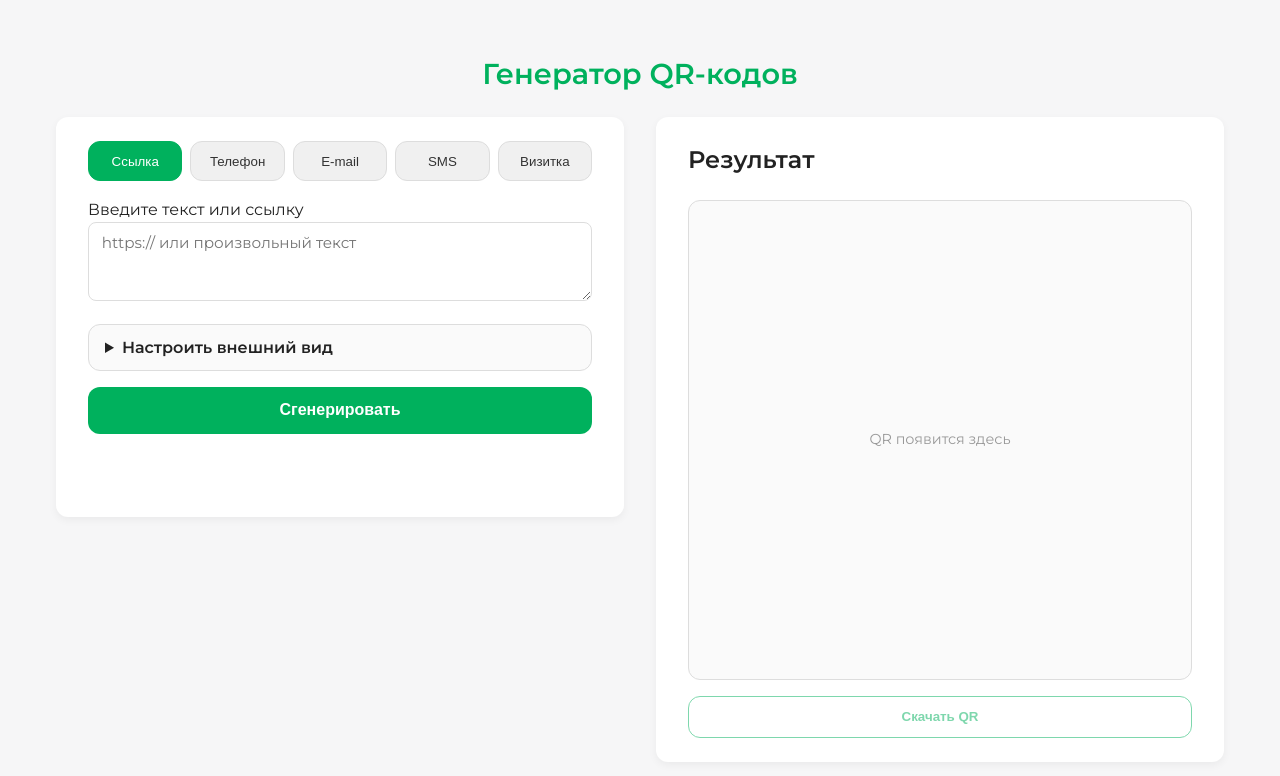
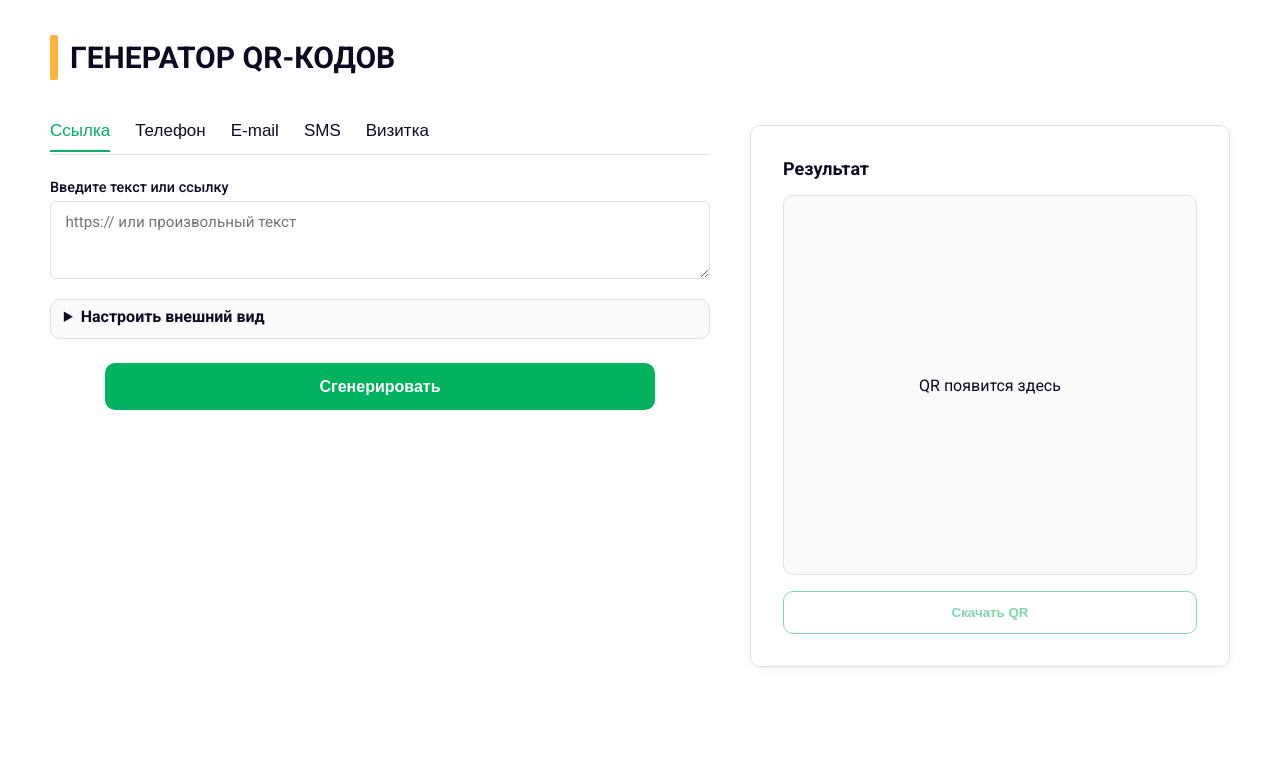
Before and after one commit to NikitaPetrosienko/QR-Generator, a plain HTML site: page frontend/index.html in a window 1280 px wide. Drawn offline with Linux system fonts and the light colour scheme.

Commit message:
state 24.10v2

```diff
--- a/frontend/index.html
+++ b/frontend/index.html
@@ -4,17 +4,19 @@
   <meta charset="UTF-8" />
   <meta name="viewport" content="width=device-width, initial-scale=1.0" />
   <title>Генератор QR-кодов</title>
-  <link href="https://fonts.googleapis.com/css2?family=Montserrat:wght@400;500;600&display=swap" rel="stylesheet">
+  <link href="https://fonts.googleapis.com/css2?family=Roboto:wght@400;500;700&display=swap" rel="stylesheet">
   <link rel="stylesheet" href="style.css" />
 </head>
 <body>
-  <header>
-    <h1>Генератор QR-кодов</h1>
+  <main class="page-container">
+    <!-- Заголовок -->
+    <header class="corp-header">
+      <h1 class="corp-title">ГЕНЕРАТОР QR-КОДОВ</h1>
     </header>
 
-  <main class="layout">
-    <!-- Левая часть -->
-    <section class="form-section">
+    <!-- Контент -->
+    <section class="content">
+      <div class="form-section">
         <div class="tab-row">
           <button class="tab active" data-type="url">Ссылка</button>
           <button class="tab" data-type="phone">Телефон</button>
@@ -49,17 +51,18 @@
         </details>
 
         <button id="generateBtn">Сгенерировать</button>
-    </section>
+      </div>
 
-    <!-- Правая часть -->
-    <section class="result-section">
+      <aside class="result-section">
         <h2>Результат</h2>
         <div id="qrResult" class="qr-container">
           <p class="placeholder">QR появится здесь</p>
         </div>
         <button id="downloadBtn" class="download-btn" disabled>Скачать QR</button>
+      </aside>
     </section>
   </main>
+
 
   <script src="script.js"></script>
 </body>
--- a/frontend/style.css
+++ b/frontend/style.css
@@ -1,144 +1,156 @@
 :root {
-  --green: #00b15d;
+  --green: #00B15D;
   --yellow: #FFB338;
-  --gray-bg: #f6f6f7;
-  --text: #222;
-  --border: #ddd;
-  --radius: 12px;
-  --font: "Montserrat", sans-serif;
+  --text: #100821;
+  --border: #E0E0E0;
+  --bg-light: #FAFAFA;
+  --radius: 10px;
+  --font: "Roboto", sans-serif;
 }
 
-/* ====== базовые ====== */
-* {
-  box-sizing: border-box;
-}
-
+/* === базовые === */
+* { box-sizing: border-box; }
 body {
   font-family: var(--font);
-  background: var(--gray-bg);
+  background: #fff;
   color: var(--text);
   margin: 0;
   padding: 0;
-  line-height: 1.6;
-  overflow-x: hidden;
+  -webkit-font-smoothing: antialiased;
 }
 
-h1, h2, h3 {
-  font-weight: 600;
+.page-container {
+  max-width: 1360px;
+  margin: 0 auto;
+  padding: 35px 50px;
 }
 
-a {
-  color: var(--green);
-  text-decoration: none;
+/* === заголовок === */
+.corp-header {
+  display: flex;
+  align-items: center;
+  margin-bottom: 25px;
 }
 
-/* ====== хедер ====== */
-header {
-  text-align: center;
-  padding: 2rem 1rem 1rem;
-  animation: fadeIn 0.8s ease;
+.corp-title {
+  position: relative;
+  font-size: 30px;
+  font-weight: 700;
+  text-transform: uppercase;
+  line-height: 45px;
+  padding-left: 20px;
+  margin: 0;
 }
 
-header h1 {
-  font-size: 1.8rem;
-  color: var(--green);
-  margin-bottom: 0.25rem;
+.corp-title::before {
+  content: "";
+  position: absolute;
+  left: 0;
+  width: 8px;
+  height: 45px;
+  background-color: var(--yellow);
+  border-radius: 2px;
 }
 
-header p {
-  color: #555;
-  font-weight: 500;
-  font-size: 0.95rem;
+/* === контент === */
+.content {
+  display: grid;
+  grid-template-columns: 1fr 480px; /* увеличен правый блок */
+  gap: 40px;
+  align-items: flex-start;
 }
 
-/* ====== layout ====== */
-.layout {
-  display: flex;
-  flex-wrap: wrap;
-  justify-content: center;
-  gap: 2rem;
-  max-width: 1200px;
-  margin: 0 auto 2rem;
-  padding: 0 1rem;
+/* === форма === */
+.form-section {
+  background: #fff;
+  border-radius: var(--radius);
+  padding: 10px 0 0;
+  margin: 0;
 }
 
-/* ====== блоки ====== */
-.form-section,
-.result-section {
-  flex: 1 1 480px;
-  background: #fff;
-  border-radius: var(--radius);
-  box-shadow: 0 3px 8px rgba(0, 0, 0, 0.05);
-  padding: 1.5rem 2rem;
-  min-height: 400px;
-  transition: transform 0.3s ease, box-shadow 0.3s ease;
-  animation: slideUp 0.8s ease;
-}
-
-.form-section:hover,
-.result-section:hover {
-  transform: translateY(-5px);
-  box-shadow: 0 8px 20px rgba(0, 0, 0, 0.08);
-}
-
-/* ====== табы ====== */
+/* табы */
 .tab-row {
   display: flex;
-  flex-wrap: wrap;
-  gap: 0.5rem;
-  margin-bottom: 1rem;
+  gap: 25px;
+  border-bottom: 1px solid var(--border);
+  margin-bottom: 1.5rem;
+  padding-bottom: 3px;
 }
 
 .tab {
-  flex: 1;
-  padding: 0.7rem 0;
-  border: 1px solid var(--border);
-  background: #f0f0f0;
-  color: #333;
+  position: relative;
+  background: none;
+  border: none;
+  font-size: 17px;
   font-weight: 500;
+  color: var(--text);
   cursor: pointer;
-  border-radius: var(--radius);
-  transition: all 0.25s ease;
+  padding: 6px 0 10px;
+  transition: color 0.25s ease;
 }
 
-.tab:hover {
-  background: #e4e4e4;
-  transform: scale(1.02);
+/* Базовая линия скрыта */
+.tab::after {
+  content: "";
+  position: absolute;
+  left: 0;
+  right: 0;
+  bottom: -1px;
+  height: 2px;
+  background: var(--green);
+  opacity: 0;                     /* заменили transform на opacity */
+  transition: opacity 0.25s ease;
 }
 
-.tab.active {
-  background: var(--green);
-  color: #fff;
-  border-color: var(--green);
+/* Ховер — только цвет */
+.tab:hover {
+  color: var(--green);
 }
 
-/* ====== формы ====== */
-input,
-textarea {
+/* Активная вкладка — цвет + линия */
+.tab.active {
+  color: var(--green);
+}
+
+.tab.active::after {
+  opacity: 1;
+}
+
+
+/* === инпуты === */
+label {
+  font-weight: 500;
+  font-size: 0.9rem;
+  margin-bottom: 0.3rem;
+  display: block;
+}
+
+input, textarea {
   width: 100%;
+  border: 1px solid var(--border);
+  border-radius: 6px;
+  padding: 0.7rem 0.9rem;
   font-family: var(--font);
-  border: 1px solid var(--border);
-  border-radius: 8px;
-  padding: 0.6rem 0.8rem;
   font-size: 0.95rem;
   margin-bottom: 1rem;
-  transition: border 0.2s;
+  transition: border 0.2s ease, box-shadow 0.2s ease;
+  max-width: 100%;
 }
 
-input:focus,
-textarea:focus {
+input:focus, textarea:focus {
+  border-color: var(--green);
+  box-shadow: 0 0 0 3px rgba(0,177,93,0.15);
   outline: none;
-  border-color: var(--green);
 }
 
-/* ====== кастомизация ====== */
-details {
-  background: #fafafa;
-  border-radius: var(--radius);
-  padding: 0.6rem 1rem;
-  border: 1px solid var(--border);
-  margin-bottom: 1rem;
+/* сетка для парных полей */
+.double-fields {
+  display: grid;
+  grid-template-columns: 1fr 1fr;
+  gap: 20px;
 }
+
+/* === блок кастомизации === */
 
 details summary {
   font-weight: 600;
@@ -146,12 +158,28 @@ details summary {
   user-select: none;
 }
 
+details {
+  background: var(--bg-light);
+  border: 1px solid var(--border);
+  border-radius: var(--radius);
+  padding: 0.4rem 0.8rem 0.8rem;  /* было 0.6–1rem — теперь компактнее */
+  margin-bottom: 1rem;            /* меньше отступа снизу */
+}
+
 .style-grid {
   display: grid;
-  grid-template-columns: 140px 1fr;
-  gap: 0.8rem 1.2rem;
-  margin-top: 1rem;
+  grid-template-columns: 120px 1fr;  /* уменьшили левую колонку */
+  gap: 0.6rem 1rem;                  /* компактнее сетка */
+  margin-top: 0.6rem;
 }
+
+
+details summary {
+  font-weight: 600;
+  cursor: pointer;
+  user-select: none;
+}
+
 
 /* ====== новые цветовые контролы ====== */
 .color-input {
@@ -184,48 +212,63 @@ details summary {
   box-shadow: 0 0 0 2px var(--green), 0 4px 12px rgba(0, 150, 57, 0.25);
 }
 
-/* ====== кнопка ====== */
+/* === кнопка === */
 #generateBtn {
   background: var(--green);
   color: #fff;
   border: none;
   border-radius: var(--radius);
-  padding: 0.9rem 1.5rem;
+  padding: 0.9rem 1.2rem;
   font-size: 1rem;
   font-weight: 600;
   cursor: pointer;
-  width: 100%;
-  transition: background 0.25s ease, transform 0.25s ease;
+  transition: all 0.25s ease;
+  margin: 1.5rem auto 0;      /* центрируем */
+  display: block;             /* чтобы работал margin:auto */
+  width: fit-content;         /* кнопка под контент */
+  min-width: 550px;           /* можешь регулировать */
 }
+
 
 #generateBtn:hover {
   background: var(--yellow);
-  transform: scale(1.03);
+  box-shadow: 0 4px 12px rgba(0,177,93,0.25);
 }
 
-/* ====== результат ====== */
+/* === результат === */
+.result-section {
+  position: relative;
+  top: 20px;
+  background: #fff;
+  border: 1px solid var(--border);
+  border-radius: var(--radius);
+  padding: 2rem;
+  box-shadow: 0 2px 10px rgba(0,0,0,0.05);
+  min-height: 520px;
+}
+
 .result-section h2 {
+  font-size: 18px;
+  font-weight: 700;
   margin-top: 0;
+  margin-bottom: 1rem;
 }
 
 .qr-container {
   display: flex;
   align-items: center;
   justify-content: center;
-  min-height: 350px;
   background: #fafafa;
   border-radius: var(--radius);
   border: 1px solid var(--border);
-  position: relative;
-  overflow: hidden;
+  min-height: 380px;
+  margin-bottom: 1rem;
 }
 
 .qr-container img {
   max-width: 100%;
-  height: auto;
   opacity: 0;
-  transform: scale(0.95);
-  transition: all 0.5s ease;
+  transition: opacity 0.5s ease, transform 0.5s ease;
 }
 
 .qr-container img.visible {
@@ -233,69 +276,8 @@ details summary {
   transform: scale(1);
 }
 
-.placeholder {
-  color: #999;
-  text-align: center;
-  font-size: 0.9rem;
-}
-
-/* ====== footer ====== */
-footer {
-  text-align: center;
-  padding: 1rem 0;
-  color: #666;
-  font-size: 0.85rem;
-}
-
-/* ====== анимации ====== */
-@keyframes fadeIn {
-  from {
-    opacity: 0;
-    transform: translateY(15px);
-  }
-  to {
-    opacity: 1;
-    transform: translateY(0);
-  }
-}
-
-@keyframes slideUp {
-  from {
-    opacity: 0;
-    transform: translateY(25px);
-  }
-  to {
-    opacity: 1;
-    transform: translateY(0);
-  }
-}
-
-/* === фикс: правая колонка статична === */
-.layout {
-  align-items: flex-start;
-}
-
-.result-section {
-  flex: 1 1 480px;
-  position: sticky;
-  top: 1rem;
-  align-self: flex-start;
-  height: fit-content;
-  min-height: 480px; /* фиксированная минимальная высота */
-  display: flex;
-  flex-direction: column;
-  justify-content: flex-start;
-}
-
-.qr-container {
-  flex: 1 0 auto;
-  width: 100%;
-  aspect-ratio: 1 / 1; /* всегда квадратный блок */
-  max-height: 480px; /* не больше визуально */
-}
-
+/* === кнопка скачать === */
 .download-btn {
-  margin-top: 1rem;
   width: 100%;
   padding: 0.8rem 1.5rem;
   border-radius: var(--radius);
@@ -310,22 +292,9 @@ footer {
 .download-btn:hover:not(:disabled) {
   background: var(--green);
   color: #fff;
-  transform: scale(1.03);
 }
 
 .download-btn:disabled {
   opacity: 0.5;
   cursor: not-allowed;
 }
-
-/* чтобы при длинных формах справа блок не прыгал */
-@media (max-width: 1000px) {
-  .layout {
-    flex-direction: column;
-  }
-
-  .result-section {
-    position: static;
-    min-height: 400px;
-  }
-}
```
Lines whose indentation alone changed are shown as unchanged.
